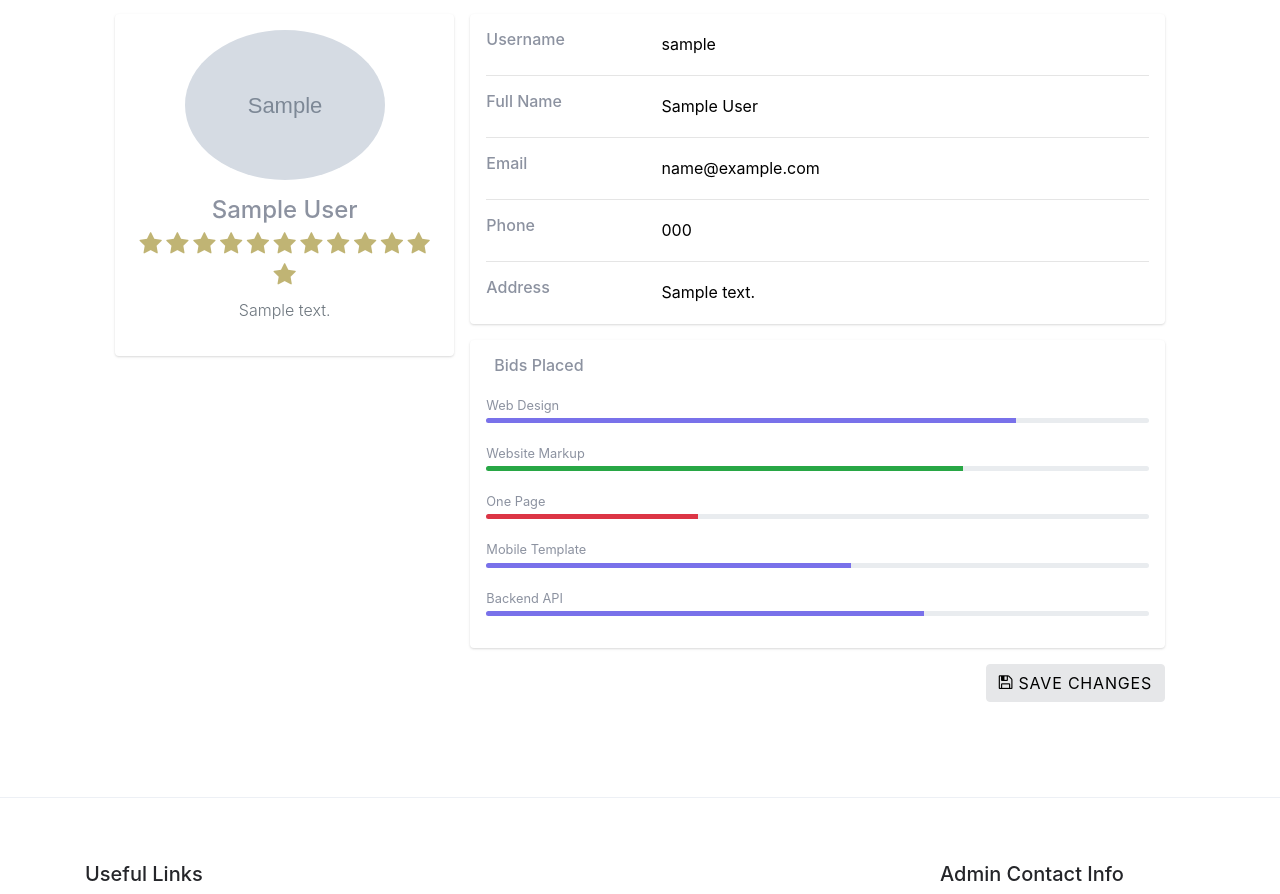
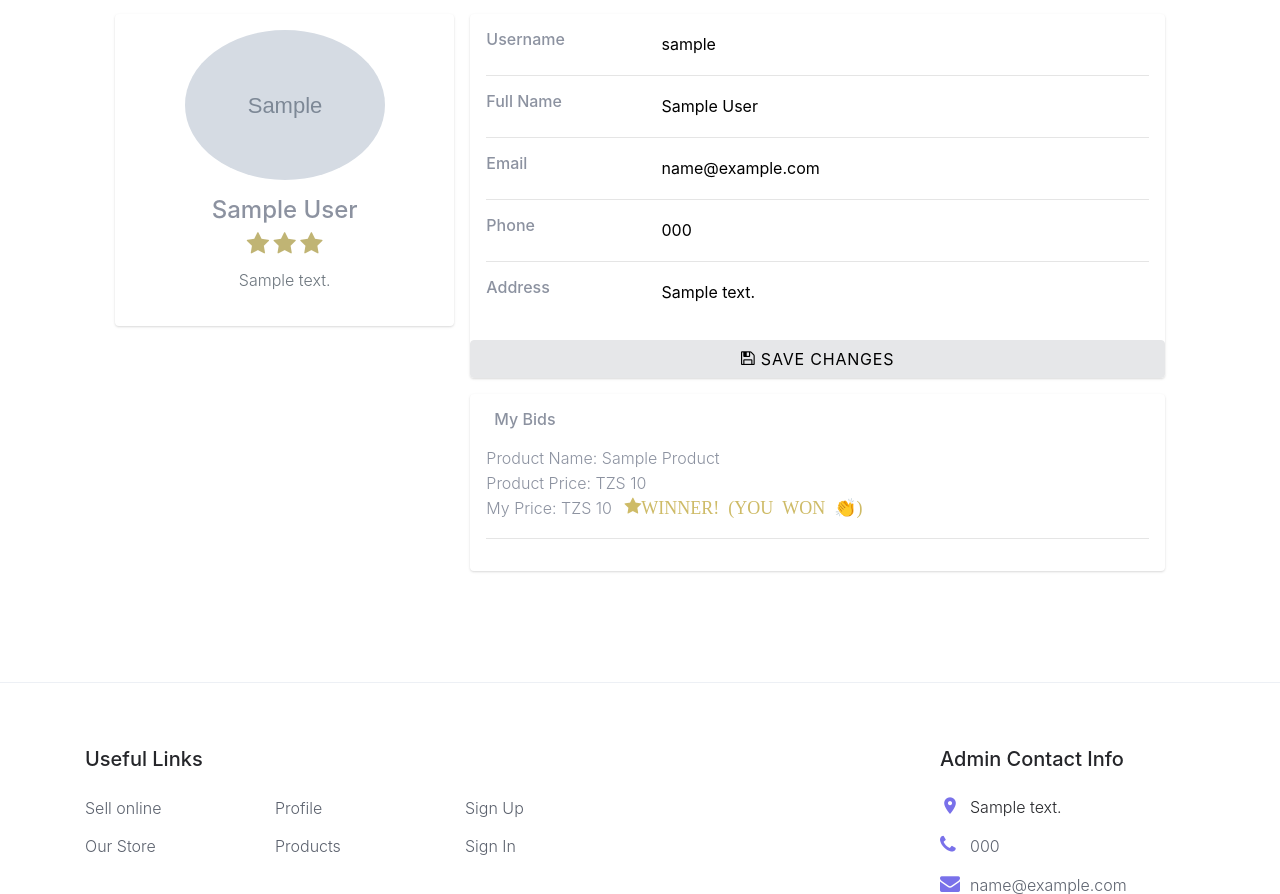
Before and after one commit to ShedrackGodson/mnadaonline_final, a Django app: page /user/1/profile/ in a window 1280 px wide. Shown: the part 378-1272 px from the top of the page. Run offline with Django 3.2, Linux system fonts and the light colour scheme; a user stored in the database is signed in; tables that the repository leaves empty hold one stand-in row (values such as "Sample post"); grey boxes marked "Sample" are stand-in pictures; some libraries are stand-ins or nearby versions; some web fonts are replaced.

Commit message:
done with project main functionality

```diff
--- a/core/templates/core/profile.html
+++ b/core/templates/core/profile.html
@@ -1,5 +1,6 @@
 {% extends 'core/common/base.html' %}
 {% load static %}
+{% load humanize %}
 {% block custom_css %}
 <style>
     /* body {
@@ -110,11 +111,9 @@
                                                 <div class="mt-3">
                                                     <h4>{{ user.first_name.title }} {{ user.last_name.title }}</h4>
                                                     <p class="text-secondary mb-1">
-                                                        <!-- {% for i in range %} -->
                                                         <span style="font-size: x-large;color: rgba(143, 122, 7, 0.562);" class="icon icon-star"></span>
                                                         <span style="font-size: x-large;color: rgba(143, 122, 7, 0.562);" class="icon icon-star"></span>
                                                         <span style="font-size: x-large;color: rgba(143, 122, 7, 0.562);" class="icon icon-star"></span>
-                                                        <!-- {% endfor %} -->
                                                     </p>
                                                     <p class="text-muted font-size-sm">{{ user.address|safe }}</p>
                                                     {% if not request.user == user %}
@@ -130,7 +129,7 @@
                                 </div>
                                 <div class="col-md-8">
                                     <div class="card mb-3">
-                                        <div class="card-body">
+                                        <div class="card-body mb-3">
                                             <div class="row">
                                                 <div class="col-sm-3">
                                                     <h6 class="mb-0">Username</h6>
@@ -176,51 +175,36 @@
                                                 </div>
                                             </div>
                                         </div>
+                                        <button type="submit" id="save_changes" class="btn btn-secondary float-right">
+                                            <span class="icon icon-save"></span>
+                                            Save Changes
+                                        </button>
                                     </div>
+
                                     <div class="row gutters-sm">
                                         <div class="col-sm-12 mb-3">
                                             <div class="card h-100">
                                                 <div class="card-body">
                                                     <h6 class="d-flex align-items-center mb-3"><i
-                                                            class="material-icons text-info mr-2"></i>Bids Placed</h6>
-                                                    <small>Web Design</small>
-                                                    <div class="progress mb-3" style="height: 5px">
-                                                        <div class="progress-bar bg-primary" role="progressbar"
-                                                            style="width: 80%" aria-valuenow="80" aria-valuemin="0"
-                                                            aria-valuemax="100"></div>
-                                                    </div>
-                                                    <small>Website Markup</small>
-                                                    <div class="progress mb-3" style="height: 5px">
-                                                        <div class="progress-bar bg-success" role="progressbar"
-                                                            style="width: 72%" aria-valuenow="72" aria-valuemin="0"
-                                                            aria-valuemax="100"></div>
-                                                    </div>
-                                                    <small>One Page</small>
-                                                    <div class="progress mb-3" style="height: 5px">
-                                                        <div class="progress-bar bg-danger" role="progressbar"
-                                                            style="width: 32%" title="Bought 32% less." aria-valuenow="89" aria-valuemin="0"
-                                                            aria-valuemax="100"></div>
-                                                    </div>
-                                                    <small>Mobile Template</small>
-                                                    <div class="progress mb-3" style="height: 5px">
-                                                        <div class="progress-bar bg-primary" role="progressbar"
-                                                            style="width: 55%" aria-valuenow="55" aria-valuemin="0"
-                                                            aria-valuemax="100"></div>
-                                                    </div>
-                                                    <small>Backend API</small>
-                                                    <div class="progress mb-3" style="height: 5px">
-                                                        <div class="progress-bar bg-primary" role="progressbar"
-                                                            style="width: 66%" aria-valuenow="66" aria-valuemin="0"
-                                                            aria-valuemax="100"></div>
-                                                    </div>
+                                                            class="material-icons text-info mr-2"></i>My Bids
+                                                    </h6>
+                                                    {% for bid in bids_placed %}
+                                                    <p>Product Name: {{ bid.product.name.title }}</p>
+                                                    <p style="margin-top: -18px;">Product Price: TZS {{ bid.product.price|intcomma }}</p>
+                                                    <p style="margin-top: -18px;">My Price: TZS {{ bid.customer_price|intcomma }}
+                                                    {% if bid.customer == bid.product.bid_winner %}
+                                                    <span style="font-size: large;color: rgb(206, 187, 103);" class="icon icon-star ml-2">WINNER!
+                                                          (YOU WON 👏)
+                                                    </span>
+                                                    {% endif %}
+                                                    </p>
+                                                    <hr>
+                                                    {% endfor %}
                                                 </div>
                                             </div>
                                         </div>
                                     </div>
-                                    <button type="submit" id="save_changes" class="btn btn-secondary float-right">
-                                        <span class="icon icon-save"></span>
-                                        Save Changes
-                                    </button>
+
                                 </div>
                             </div>
                         </div>
--- a/core/views.py
+++ b/core/views.py
@@ -138,9 +138,13 @@ def check_username_exist(request):
 def user_profile(request, id):
     """ This is to view the user profile """
     user = User.objects.get(id=id)
+
     return render(request, "core/profile.html",{
         "user": user,
-        "range": range(user.stars)
+        "range": range(user.stars),
+        "bids_placed": BuyProduct.objects.filter(
+            customer = user
+        )
     })
 
 
```
